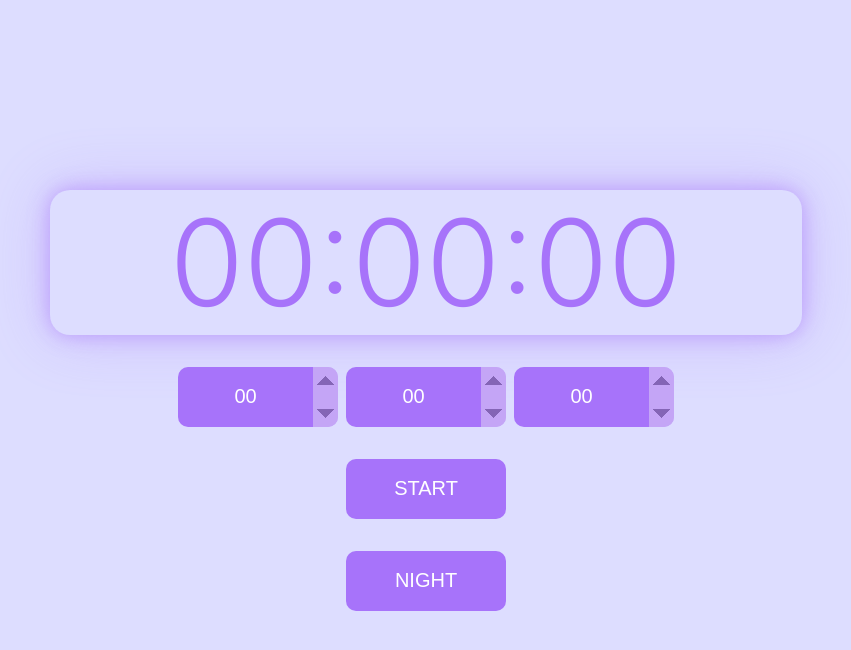
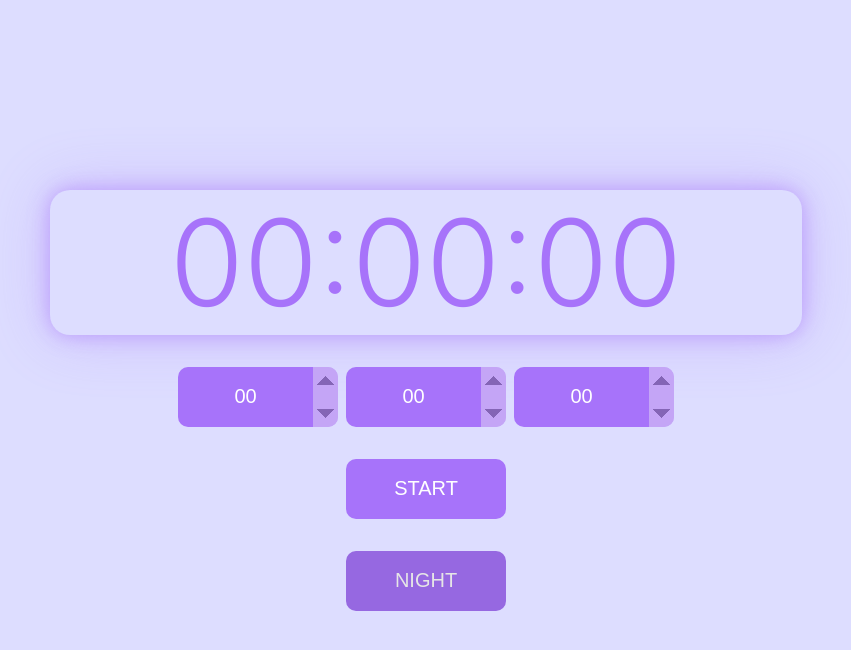
Before and after one commit to MarcosKern/timer, a React (Create React App) app: page / in a window 1280 px wide. In both pictures the pointer is over the button "NIGHT". Shown: the top 650 px of the page, without its empty margins (214-1065 px from the left). Built offline with nearby package versions, Linux system fonts and the light colour scheme.

Commit message:
cm7 - hover on Day/Night btn

```diff
--- a/src/App.js
+++ b/src/App.js
@@ -17,7 +17,7 @@ function App() {
       <Timer />
       <SetTimeInterval />
       <StartButton />
-      <DarkModeSwitch />
+      <DarkModeSwitch  />
     </section>
   );
 }
--- a/src/styles/switch.css
+++ b/src/styles/switch.css
@@ -8,3 +8,8 @@
   background-color: #a773fa;
   transition: .1s linear;
 }
+
+.dayNightBtn:hover {
+  cursor: pointer;
+  filter: brightness(.9);
+}
```
